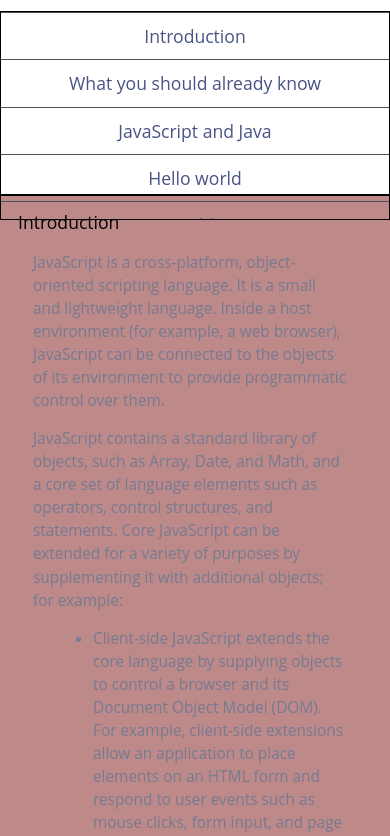
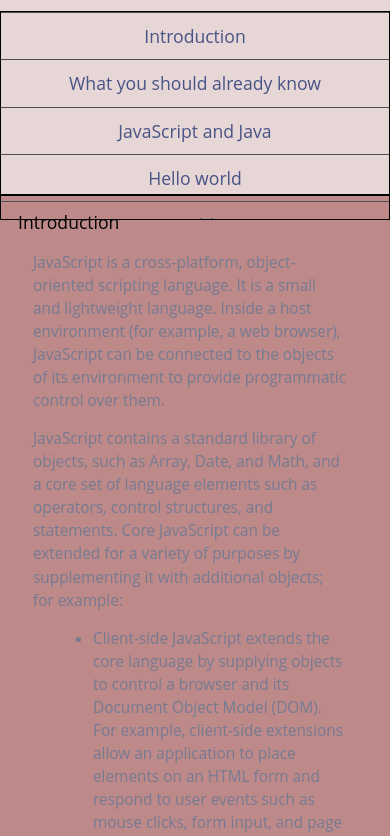
Before and after one commit to Uzair-Manzoor/MV-Collab-Uzair-Bolaji, a plain HTML site: page index.html in a window 390 px wide. Shown: the part 81-917 px from the top of the page. Drawn offline with Linux system fonts and the light colour scheme.

Commit message:
CSS Modif

```diff
--- a/css/style.css
+++ b/css/style.css
@@ -91,7 +91,7 @@ header {
     }
 
     #navbar {
-      background-color: white;
+      background-color: rgb(230, 214, 214);
       position: absolute;
       top: 0;
       padding: 0;
```
